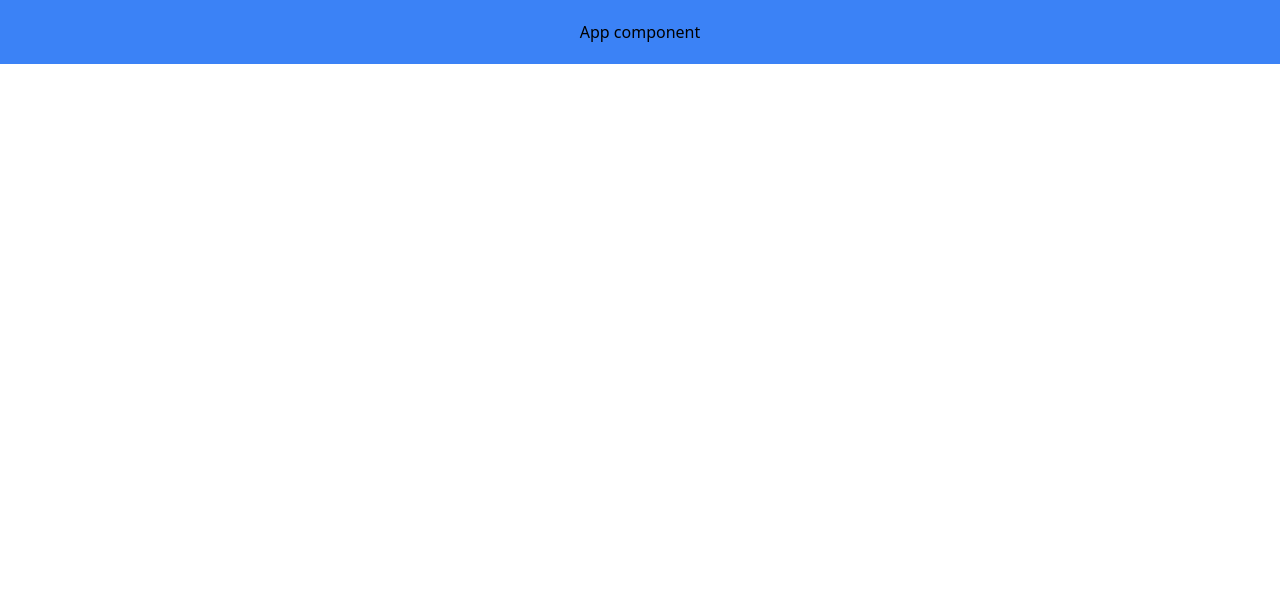
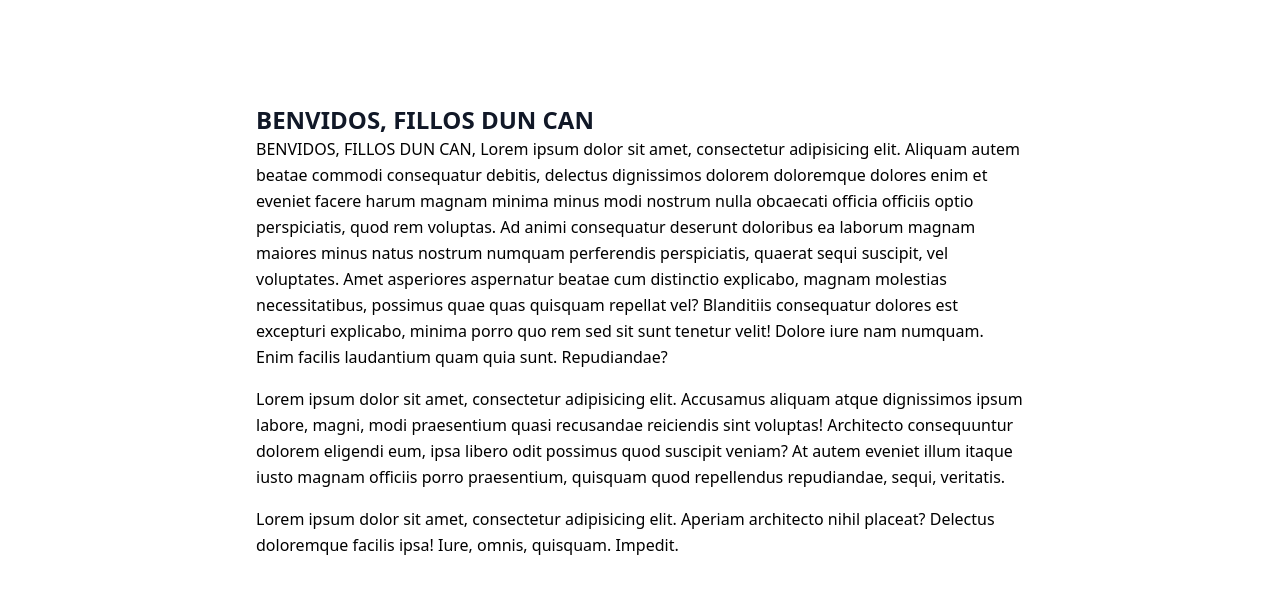
Before and after one commit to Carlos-Del-Valle/ezine_MERNversion, a React (Create React App) app: page / in a window 1280 px wide. Shown: the top 594 px of the page. Built offline with nearby package versions, Linux system fonts and the light colour scheme.

Commit message:
Add Home.js and mock style

```diff
--- a/src/App.js
+++ b/src/App.js
@@ -1,10 +1,10 @@
-import logo from './logo.svg';
+import Home from './pages/Home'
 import './App.css';
 
 function App() {
   return (
-    <div className='container bg-blue-500 text-center p-5'>
-      App component
+    <div className='max-w-screen-md mx-auto pt-20'>
+      <Home />
     </div>
   );
 }
--- /dev/null
+++ b/src/pages/Home.js
@@ -0,0 +1,16 @@
+import React from "react";
+
+const Home = () => {
+    return (
+        <div className="mb-20">
+            <h1 className="sm-text-4xl text-2xl font-bold mt-6 text-gray-900">BENVIDOS, FILLOS DUN CAN</h1>
+            <p className="mx-auto leading-relaxed text-base mb-4">BENVIDOS, FILLOS DUN CAN, Lorem ipsum dolor sit amet, consectetur adipisicing elit. Aliquam autem beatae commodi consequatur debitis, delectus dignissimos dolorem doloremque dolores enim et eveniet facere harum magnam minima minus modi nostrum nulla obcaecati officia officiis optio perspiciatis, quod rem voluptas. Ad animi consequatur deserunt doloribus ea laborum magnam maiores minus natus nostrum numquam perferendis perspiciatis, quaerat sequi suscipit, vel voluptates.
+                Amet asperiores aspernatur beatae cum distinctio explicabo, magnam molestias necessitatibus, possimus quae quas quisquam repellat vel? Blanditiis consequatur dolores est excepturi explicabo, minima porro quo rem sed sit sunt tenetur velit! Dolore iure nam numquam. Enim facilis laudantium quam quia sunt. Repudiandae?</p>
+            <p className="mx-auto leading-relaxed text-base mb-4">Lorem ipsum dolor sit amet, consectetur adipisicing elit. Accusamus aliquam atque dignissimos ipsum labore, magni, modi praesentium quasi recusandae reiciendis sint voluptas!
+                Architecto consequuntur dolorem eligendi eum, ipsa libero odit possimus quod suscipit veniam? At autem eveniet illum itaque iusto magnam officiis porro praesentium, quisquam quod repellendus repudiandae, sequi, veritatis.</p>
+            <p className="mx-auto leading-relaxed text-base mb-4">Lorem ipsum dolor sit amet, consectetur adipisicing elit. Aperiam architecto nihil placeat? Delectus doloremque facilis ipsa! Iure, omnis, quisquam. Impedit.</p>
+        </div>
+    )
+}
+
+export default Home
```
